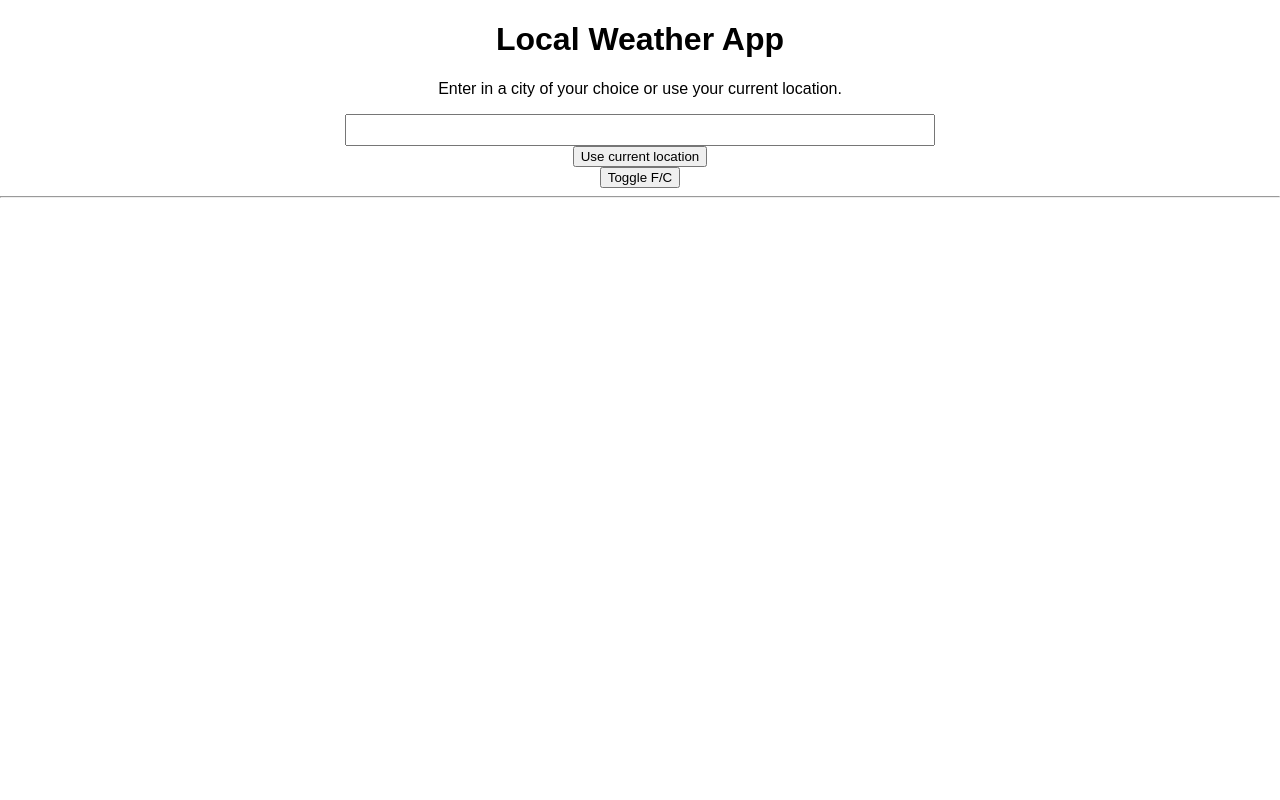
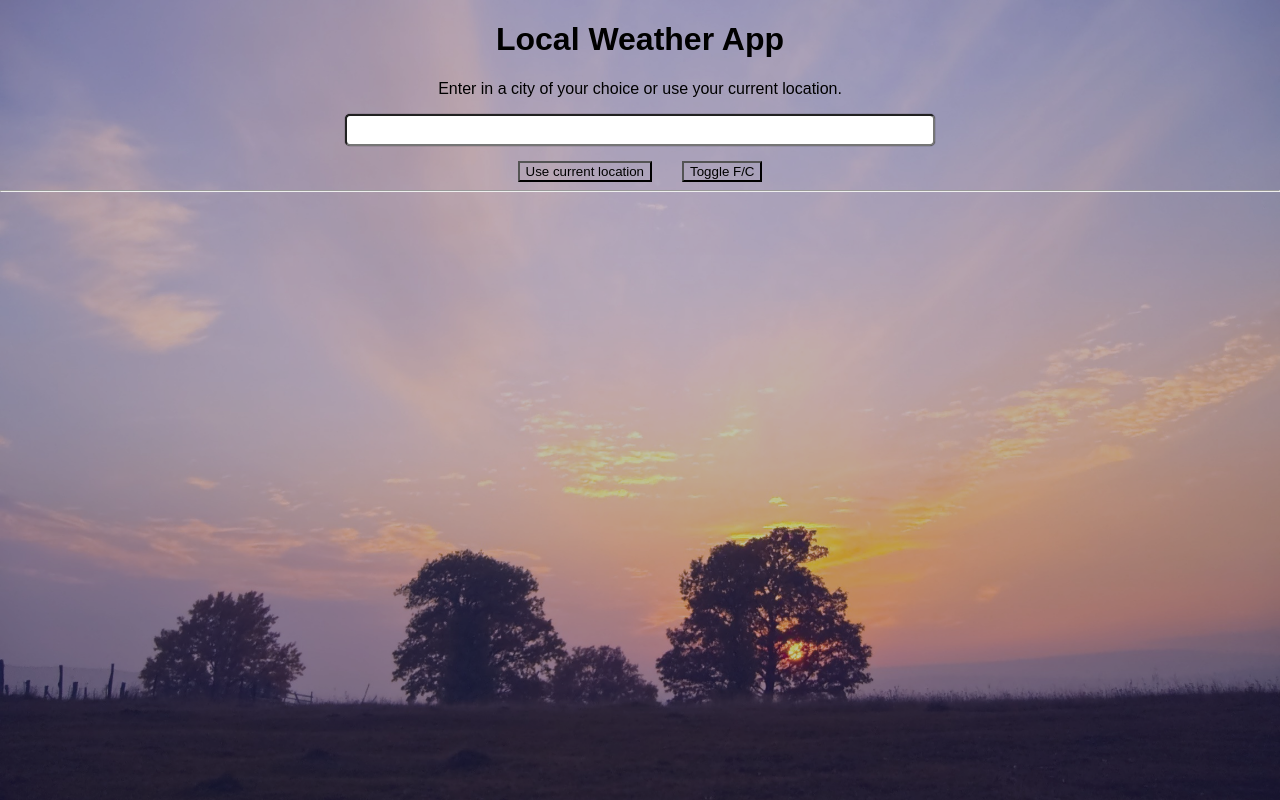
Before and after one commit to KevinRSDNguyen/local-weather-react, a React (Create React App) app: page / in a window 1280 px wide. Built offline with nearby package versions, Linux system fonts and the light colour scheme.

Commit message:
Finished build

```diff
--- a/src/App.css
+++ b/src/App.css
@@ -1,3 +1,16 @@
 .App {
   text-align: center;
+  background: rgba(50,50,150,0.3);
+  height: 100%;
+  width: 100%;
+  position: absolute;
 }
+
+body {
+  /*https://css-tricks.com/perfect-full-page-background-image/ */
+  background: url(assets/images/default.jpg) no-repeat center center fixed;
+  -webkit-background-size: cover;
+  -moz-background-size: cover;
+  -o-background-size: cover;
+  background-size: cover;
+}
--- a/src/containers/WeatherSearch/WeatherSearch.css
+++ b/src/containers/WeatherSearch/WeatherSearch.css
@@ -1,7 +1,15 @@
 .weather-input {
+  border-radius:5px;
+  box-shadow: 0px 0px 1px black;
   padding: 5px;
 	font-size: 16px;
   color: #555;
   width: 45%;
   outline: none;
+  margin-bottom: 15px;
 }
+
+button {
+  background: none;
+  outline: none; /*gets rid of annoying blue outline when button clicked on*/
+}
--- a/src/containers/WeatherSearch/WeatherSearch.js
+++ b/src/containers/WeatherSearch/WeatherSearch.js
@@ -1,4 +1,5 @@
 import React, {Component} from 'react';
+import Aux from './../../hoc/Auxx/Auxx';
 import './WeatherSearch.css';
 import axios from 'axios';
 import {createWeatherObj} from './../../shared/utility';
@@ -61,7 +62,7 @@ class WeatherSearch extends Component {
   }
   render(){
     return(
-      <div>
+      <Aux>
         <form onSubmit={this.onFormSubmit}>
           <input
               className="weather-input"
@@ -71,8 +72,10 @@ class WeatherSearch extends Component {
               onChange={this.onInputChange}
             />
         </form>
-        <button onClick={this.currentLocation}>Use current location</button>
-      </div>
+        <button onClick={this.currentLocation} style={{marginRight: '30px'}}>
+          Use current location
+        </button>
+      </Aux>
     );
   }
 };
--- /dev/null
+++ b/src/hoc/Auxx/Auxx.js
@@ -0,0 +1,3 @@
+const aux = (props) => props.children;
+
+export default aux;
```
Also changed, not shown: src/components/CurrentLocation/CurrentLocation.js (deleted, +0 -9 lines), src/assets/images/default.jpg (added).
